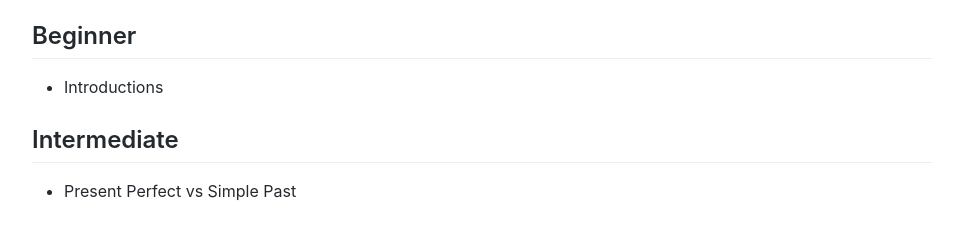
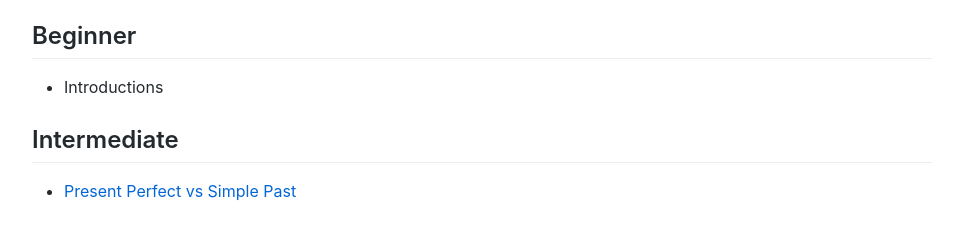
Before and after one commit to englishindoses/eslresources, a plain HTML site: page index.html in a window 1280 px wide. Shown: the part 106-344 px from the top of the page, without its empty margins (158-1121 px from the left). Drawn offline with Linux system fonts and the light colour scheme.

Commit message:
Update index.html

```diff
--- a/index.html
+++ b/index.html
@@ -69,7 +69,7 @@
 
     <h2>Intermediate</h2>
     <ul>
-        <li>Present Perfect vs Simple Past</li>
+        <li><a href="present-perfect-vs-simple-past.html">Present Perfect vs Simple Past</li></a>
     </ul>
 </body>
 </html>
```
